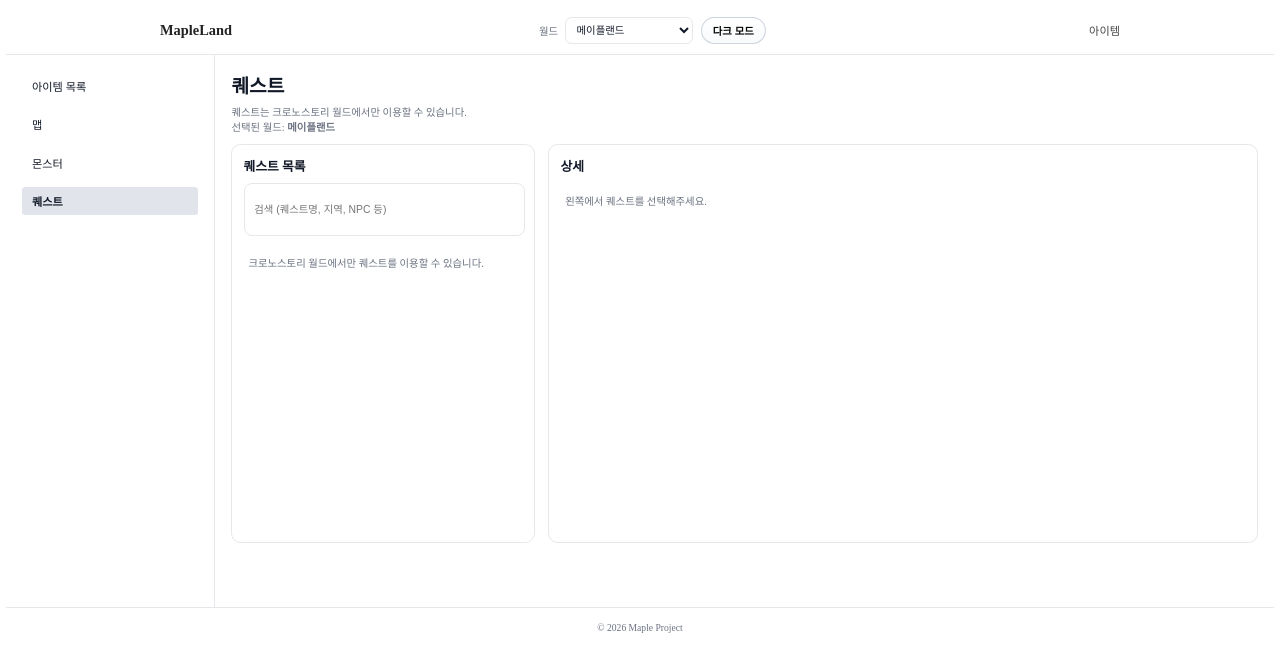
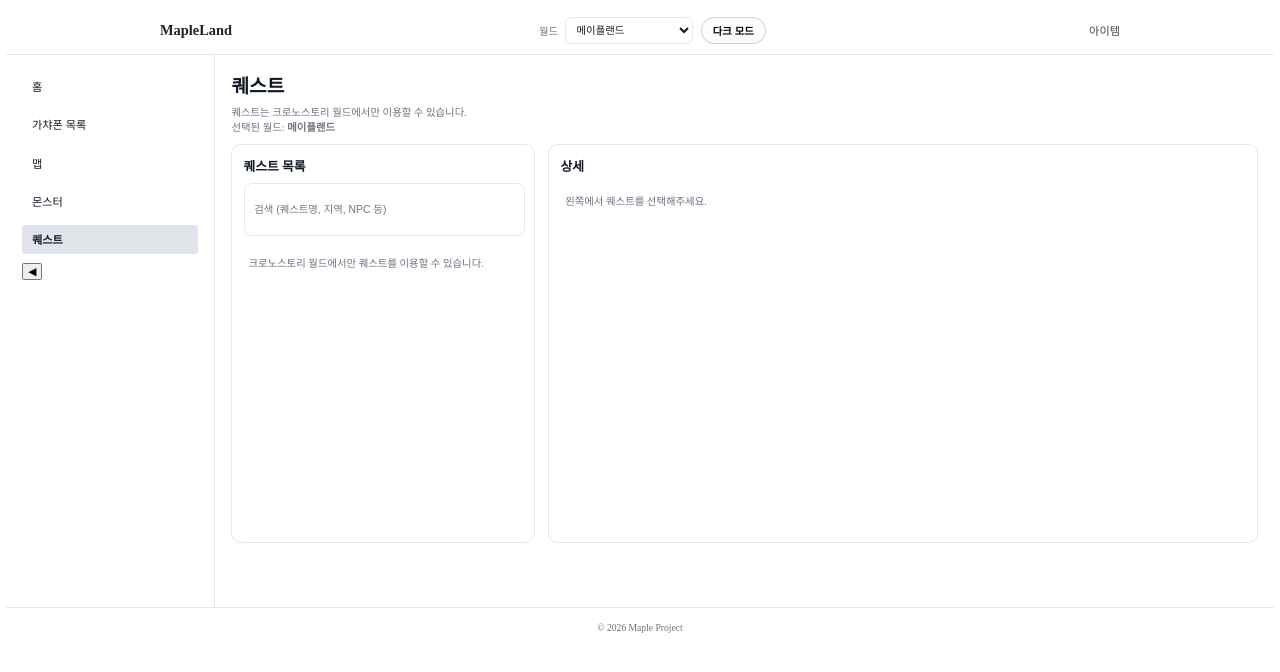
Before and after one commit to AnJinseok/maple-front, a React (Vite) app: page /quests in a window 1280 px wide. Shown: the top 672 px of the page. Built offline with nearby package versions, Linux system fonts and the light colour scheme.

Commit message:
feat(sidebar): 사이드 메뉴 항목 및 토글 버튼 추가
- 홈, 가챠폰 목록, 맵, 몬스터, 퀘스트 메뉴
- isOpen, onToggle props, 열기/닫기 토글 버튼

```diff
--- a/src/components/sidebar/SideMenu.jsx
+++ b/src/components/sidebar/SideMenu.jsx
@@ -2,20 +2,29 @@ import { NavLink } from "react-router-dom";
 
 /**
  * 좌측 사이드 메뉴(탭)
- * - 입력: 없음
+ * - 입력: isOpen(boolean), onToggle(function) — 열림 여부, 토글 콜백
  * - 출력: JSX(Element)
  */
-export default function SideMenu() {
+export default function SideMenu({ isOpen, onToggle }) {
     return (
-        <aside className="side-menu">
-            <nav>
+        <aside className="side-menu" aria-hidden={!isOpen}>
+            <nav className="side-menu-nav">
                 <ul className="menu-list">
+                    <li>
+                        <NavLink
+                            to="/"
+                            className={({ isActive }) => (isActive ? "active" : "")}
+                            end
+                        >
+                            홈
+                        </NavLink>
+                    </li>
                     <li>
                         <NavLink
                             to="/items"
                             className={({ isActive }) => (isActive ? "active" : "")}
                         >
-                            아이템 목록
+                            가챠폰 목록
                         </NavLink>
                     </li>
 
@@ -83,6 +92,17 @@ export default function SideMenu() {
                     </li>
                 </ul>
             </nav>
+            {onToggle && (
+                <button
+                    type="button"
+                    className="side-menu-toggle-btn"
+                    onClick={onToggle}
+                    aria-label={isOpen ? "사이드 메뉴 닫기" : "사이드 메뉴 열기"}
+                    title={isOpen ? "닫기" : "열기"}
+                >
+                    {isOpen ? "◀" : "▶"}
+                </button>
+            )}
         </aside>
     );
 }
```
